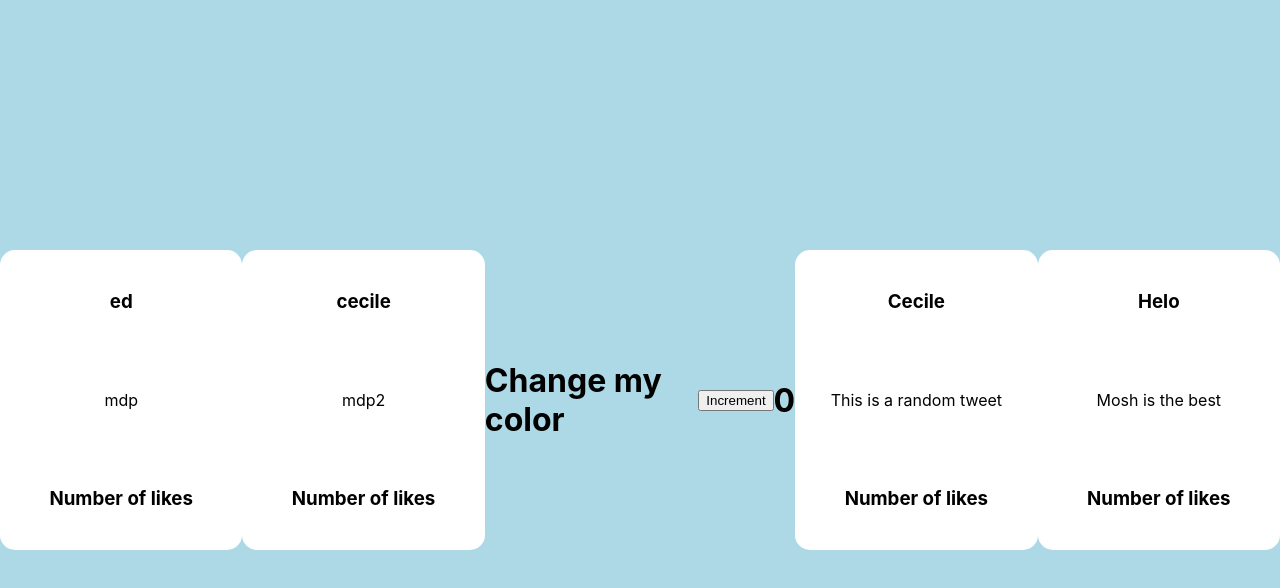
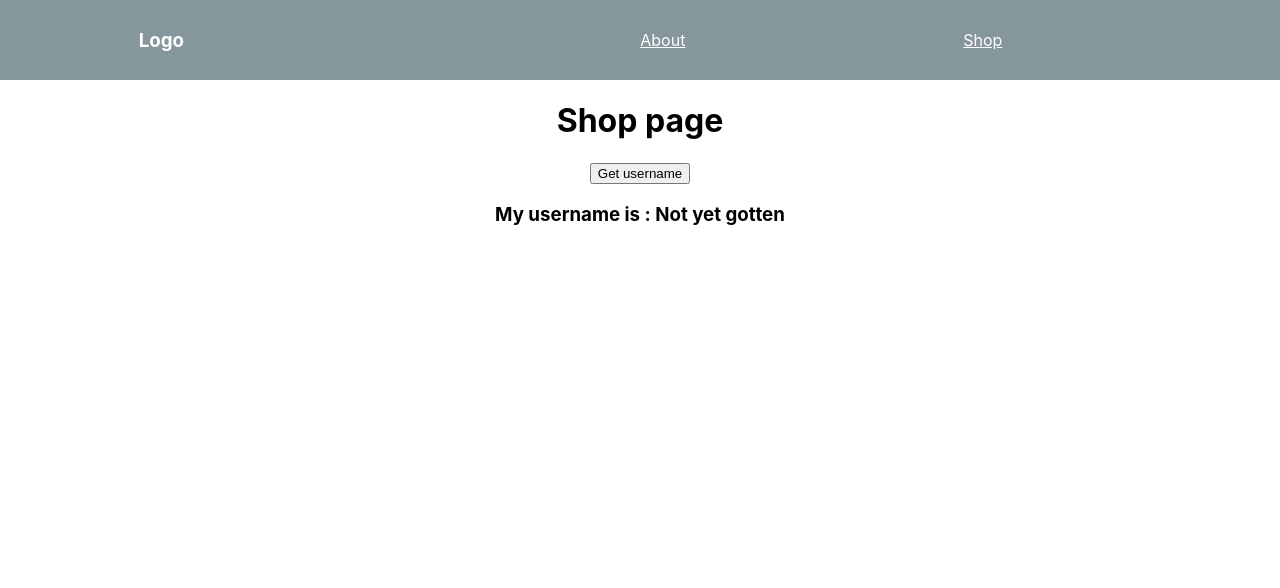
Before and after one commit to cecilelt/saturnin, a React (Create React App) app: page /shop in a window 1280 px wide. Shown: the top 588 px of the page. Built offline with nearby package versions, Linux system fonts and the light colour scheme.

Commit message:
CLT : routing et connexion du frontend à l'API

```diff
--- a/package.json
+++ b/package.json
@@ -2,10 +2,12 @@
   "name": "saturnin",
   "version": "0.1.0",
   "private": true,
+  "proxy": "http://localhost:3001",
   "dependencies": {
     "@testing-library/jest-dom": "^5.11.8",
     "@testing-library/react": "^11.2.2",
     "@testing-library/user-event": "^12.6.0",
+    "axios": "^0.21.1",
     "react": "^17.0.1",
     "react-dom": "^17.0.1",
     "react-router-dom": "^5.2.0",
--- a/src/App.css
+++ b/src/App.css
@@ -37,11 +37,7 @@
   }
 }
 .app {
-  min-height: 100vh;
-  background: lightblue;
-  justify-content: space-around;
-  align-items: center;
-  display: flex;
+  text-align: center;
 }
 .tweet {
   height: 300px;
@@ -54,7 +50,19 @@
   align-items: center;
 }
 
-.red{
-  color: red;
-  font-size: 50px;
+nav{
+  display: flex;
+  justify-content:space-around;
+  align-items: center;
+  min-height:10vh;
+  background: rgb(133, 150, 156);
+  color: white;
 }
+
+.nav-links{
+  width : 50%;
+  display: flex;
+  justify-content: space-around;
+  align-items: center;
+  list-style: none;
+}
--- a/src/App.js
+++ b/src/App.js
@@ -1,36 +1,25 @@
 import React, {useState} from "react";
 import Tweet from "./Tweet";
+import Nav from './Nav';
+import Shop from './Shop';
+import About from './About'
+import {BrowserRouter as Router,  Switch, Route} from 'react-router-dom';
 
 function App() {
-  const [isRed, setRed] = useState(false);
-  const [count, setCount] = useState(0);
-  const [users, setUsers] = useState([
-    {username: "ed", password: "mdp"},
-    {username: "cecile", password: "mdp2"}
-    ]);
-
-  const increment = () => {
-    setCount(count+1);
-    setRed(!isRed);
-  }
-
-  const sayHello = () => {
-    console.log('hello');
-  };
   const counter = 0;
   return(
-    <div className='app'>
-      {users.map (user => (
-        <Tweet name={user.username} message={user.password}/>
-      ))}
-      <h1 className={isRed ? 'red' : ''}>Change my color</h1>
-      <button onClick={increment}>Increment</button>
-      <h1>{count}</h1>
-      <Tweet  name='Cecile' message='This is a random tweet'/>
-      <Tweet name='Helo' message='Mosh is the best'/>
-    </div>
+    <Router>
+      <div className='app'>
+        <Nav />
+        <Switch>
+          <Route path='/about' exact component = {About}/>
+          <Route path='/shop' exact component = {Shop}/>
+        </Switch>
+      </div>
+    </Router>
   );
-
 }
 
+
+
 export default App;
--- /dev/null
+++ b/src/Nav.js
@@ -0,0 +1,25 @@
+import React, {useState} from "react";
+import {Link} from 'react-router-dom';
+
+function Nav() {
+    const navStyle = {
+        color:'white'
+    };
+
+  return(
+    <nav>
+        <h3> Logo</h3>
+        <ul className='nav-links'>
+            <Link style={navStyle} to='/about'>
+                <li >About</li>
+            </Link>
+            <Link style={navStyle} to='/shop'>
+                <li >Shop</li>
+            </Link>
+        </ul>
+    </nav>
+  );
+
+}
+
+export default Nav;
--- /dev/null
+++ b/src/Shop.js
@@ -0,0 +1,29 @@
+import React, {useState, Component} from "react";
+import axios from 'axios';
+
+export default class Shop extends Component {
+    constructor() {
+        super();
+        this.state = {
+            username: "Not yet gotten"
+        };
+    }
+    handleButtonClick = () => {
+        axios.get("/users").then(response => {
+            this.setState({
+                username: response.data[0].username
+            });
+        });
+    };
+
+    render() {
+        return(
+            <div >
+                <h1>Shop page</h1>
+                <button onClick={this.handleButtonClick}> Get username </button>
+                <h3> My username is : {this.state.username} </h3>
+            </div>
+        );
+    }
+
+}
```
Also changed, not shown: 1 other file (tests, documents, lock files or other folders).
